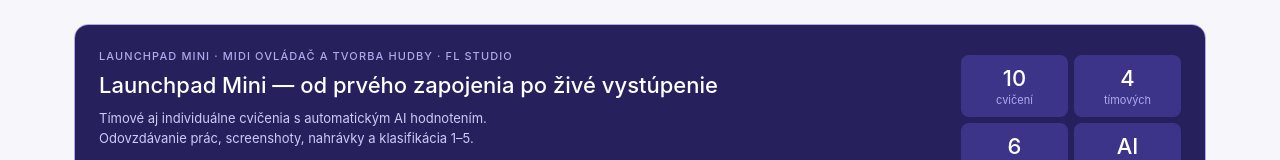
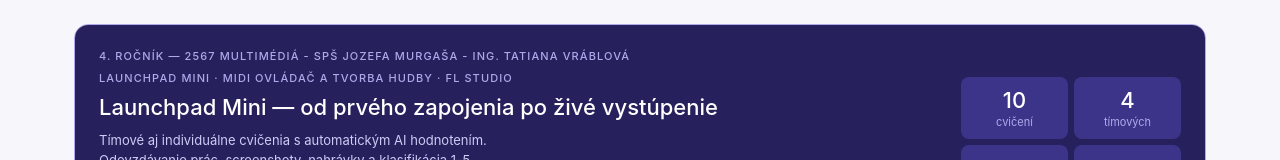
Before and after one commit to TTiana844/Launchpad_MIDI, a website: page index.html in a window 1280 px wide. Shown: the top 160 px of the page. Drawn offline with Linux system fonts and the light colour scheme.

Commit message:
Update index.html

```diff
--- a/index.html
+++ b/index.html
@@ -281,6 +281,7 @@ body{font-family:var(--font-sans);color:var(--color-text-primary)}
 <div class="hero-band">
   <div class="hero-top">
     <div>
+       <div class="hero-eyebrow">4. ročník — 2567 Multimédiá  -   SPŠ Jozefa Murgaša - Ing. Tatiana Vráblová</div>
       <div class="hero-eyebrow">Launchpad Mini · MIDI ovládač a tvorba hudby · FL Studio</div>
       <div class="hero-h">Launchpad Mini — od prvého zapojenia po živé vystúpenie</div>
       <div class="hero-p">Tímové aj individuálne cvičenia s automatickým AI hodnotením.<br>Odovzdávanie prác, screenshoty, nahrávky a klasifikácia 1–5.</div>
```
